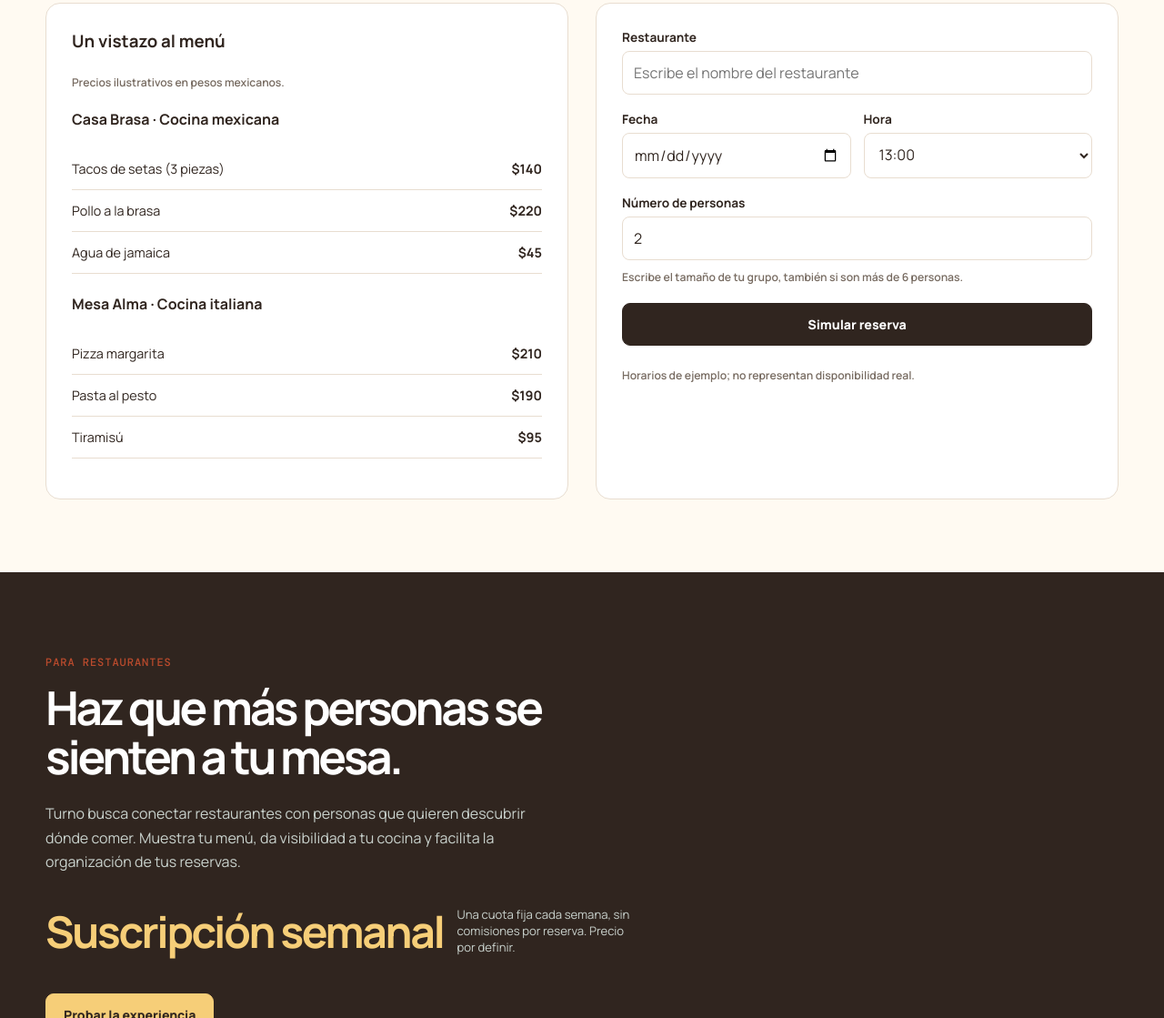
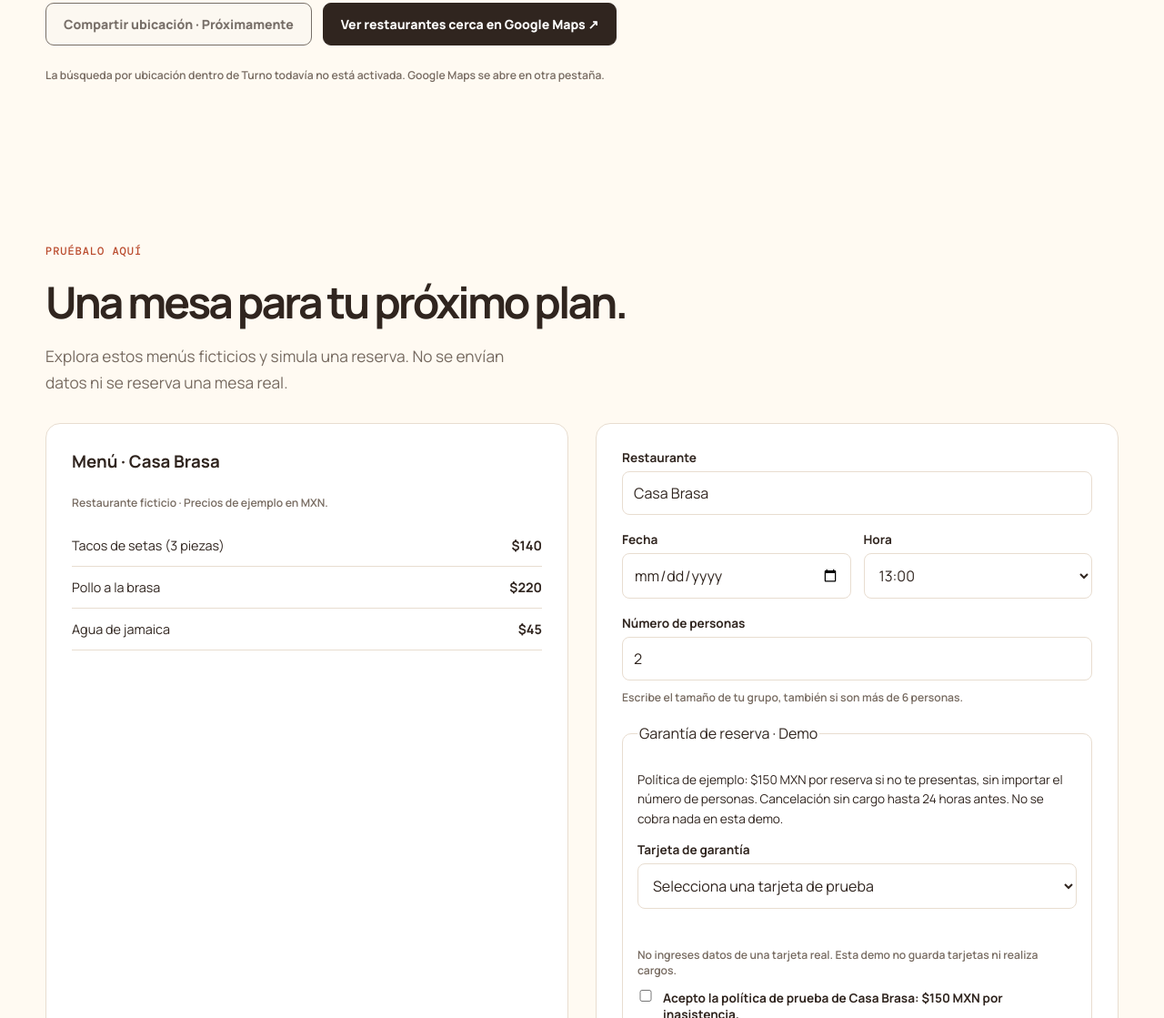
Before and after one commit to zeitounejoseph1-create/Proyecto-AAT, a plain HTML site: page index.html in a window 1280 px wide. Shown: the part 1681-2800 px from the top of the page at 91% size. Drawn offline with nearby package versions, Linux system fonts and the light colour scheme.

Commit message:
Menús por restaurante, políticas y tarjeta ficticia; acceso a búsqueda externa de restaurantes

```diff
--- a/index.html
+++ b/index.html
@@ -54,6 +54,14 @@
       :focus-visible { outline:3px solid var(--coral); outline-offset:4px; }
       #bookingResult { line-height:1.6; font-size:.9rem; }
       @media(max-width:720px) { .demo-grid { grid-template-columns:1fr; }.demo { padding:60px 0; }.menu-panel,.booking { padding:20px; } }
+
+      .button { color:var(--ink); } button:disabled { opacity:.65; cursor:wait; }
+      #nearbySearch { display:block; width:100%; max-width:600px; padding:14px; margin:10px 0 20px; border:1px solid var(--line); border-radius:9px; font:inherit; }
+      #cerca label { display:block; margin-top:24px; font-weight:700; font-size:.9rem; }
+      .nearby-grid { display:grid; grid-template-columns:repeat(auto-fit,minmax(min(100%,260px),1fr)); gap:18px; }
+      .nearby-card { padding:22px; background:white; border:1px solid var(--line); border-radius:14px; overflow-wrap:anywhere; }
+      .nearby-card h3 { margin:0 0 12px; }.nearby-card p { font-size:.85rem; color:var(--muted); line-height:1.5; }
+      .nearby-card .cta-row { margin-top:18px; }.nearby-card .button { font-size:.76rem; padding:10px; }
     </style>
   </head>
   <body>
@@ -69,8 +77,8 @@
           <span class="eyebrow">Tu próximo antojo está cerca</span>
           <h1>Tu próxima comida empieza con una buena mesa.</h1>
           <p class="lead">Descubre restaurantes cerca de ti. Explora menús, compara precios y encuentra una mesa para compartir.</p>
-          <div class="cta-row"><a class="button dark" href="#demo">Explorar restaurantes</a><a class="button" href="#negocios">Tengo un negocio</a></div>
-          <p class="note">Prototipo interactivo · Restaurantes y precios de ejemplo</p>
+          <div class="cta-row"><a class="button dark" href="#cerca">Explorar restaurantes</a><a class="button" href="#negocios">Tengo un negocio</a></div>
+          <p class="note">Prototipo interactivo · Reservas simuladas</p>
         </div>
         <div class="phone" aria-label="Vista previa de la aplicación Turno">
           <div class="screen"><div class="mobile-top"><span>9:41</span><span>● ● ●</span></div><h3>Hola, Joseph</h3><p>¿Qué se te antoja hoy?</p><a class="location" style="display:block;text-decoration:none" href="#demo">Ver menú y probar una reserva →</a>
@@ -81,19 +89,17 @@
       </section>
       <section class="proof"><div class="wrap"><span>Una experiencia simple para todos</span><strong>Encuentra. Elige. Reserva.</strong><span>Tu mesa, en pocos pasos</span></div></section>
       <section class="how wrap" id="como-funciona"><span class="section-label">Así de fácil</span><h2>Del antojo a la mesa, en tres pasos.</h2><div class="steps"><article class="step"><span class="number">01 / DESCUBRE</span><h3>Lo mejor cerca de ti</h3><p>Descubre restaurantes por zona y tipo de cocina. Encuentra una opción para cada ocasión.</p></article><article class="step"><span class="number">02 / COMPARA</span><h3>Decide con confianza</h3><p>Explora el menú y los precios por persona antes de elegir dónde comer.</p></article><article class="step"><span class="number">03 / RESERVA</span><h3>Elige tu mesa</h3><p>Selecciona restaurante, fecha, hora y número de personas. Prueba el proceso en nuestra demo.</p></article></div></section>
+      <section class="demo wrap" id="cerca" aria-labelledby="nearbyTitle"><span class="section-label">Descubre cerca de ti</span><h2 id="nearbyTitle">¿Dónde comemos hoy?</h2><p class="lead">Busca restaurantes cercanos en Google Maps. Luego escribe su nombre en la demo de reserva.</p><div class="cta-row"><button class="button" type="button" disabled>Compartir ubicación · Próximamente</button><a class="button dark" href="https://www.google.com/maps/search/restaurantes+cerca+de+mi/" target="_blank" rel="noopener noreferrer">Ver restaurantes cerca en Google Maps ↗</a></div><p class="note">La búsqueda por ubicación dentro de Turno todavía no está activada. Google Maps se abre en otra pestaña.</p></section>
       <section class="demo wrap" id="demo" aria-labelledby="demoTitle">
         <span class="section-label">Pruébalo aquí</span><h2 id="demoTitle">Una mesa para tu próximo plan.</h2>
         <p class="lead">Explora estos menús ficticios y simula una reserva. No se envían datos ni se reserva una mesa real.</p>
         <div class="demo-grid">
-          <div class="menu-panel"><h3>Un vistazo al menú</h3><p class="note">Precios ilustrativos en pesos mexicanos.</p>
-            <h4>Casa Brasa · Cocina mexicana</h4><ul><li><span>Tacos de setas (3 piezas)</span><strong>$140</strong></li><li><span>Pollo a la brasa</span><strong>$220</strong></li><li><span>Agua de jamaica</span><strong>$45</strong></li></ul>
-            <h4>Mesa Alma · Cocina italiana</h4><ul><li><span>Pizza margarita</span><strong>$210</strong></li><li><span>Pasta al pesto</span><strong>$190</strong></li><li><span>Tiramisú</span><strong>$95</strong></li></ul>
-          </div>
+          <div class="menu-panel" id="selectedMenu" aria-live="polite"></div>
           <form class="booking" id="bookingForm">
-            <label for="restaurant">Restaurante</label><input id="restaurant" name="restaurant" type="text" list="restaurantOptions" placeholder="Escribe el nombre del restaurante" maxlength="120" autocomplete="off" required><datalist id="restaurantOptions"><option value="Casa Brasa"></option><option value="Mesa Alma"></option></datalist>
+            <label for="restaurant">Restaurante</label><input id="restaurant" name="restaurant" type="text" list="restaurantOptions" placeholder="Escribe el nombre del restaurante" value="Casa Brasa" maxlength="120" autocomplete="off" required><datalist id="restaurantOptions"><option value="Casa Brasa"></option><option value="Mesa Alma"></option></datalist>
             <div class="form-row"><div><label for="date">Fecha</label><input id="date" name="date" type="date" required></div><div><label for="time">Hora</label><select id="time" name="time" required><option value="13:00">13:00</option><option value="14:00">14:00</option><option value="15:00">15:00</option><option value="18:00">18:00</option><option value="19:00">19:00</option><option value="20:00">20:00</option><option value="21:00">21:00</option></select></div></div>
             <label for="guests">Número de personas</label><input id="guests" name="guests" type="number" min="1" step="1" value="2" inputmode="numeric" aria-describedby="guestsHelp" required><p id="guestsHelp" class="note" style="margin-top:-8px;margin-bottom:20px">Escribe el tamaño de tu grupo, también si son más de 6 personas.</p>
-            <button class="button dark" type="submit">Simular reserva</button><p class="note">Horarios de ejemplo; no representan disponibilidad real.</p>
+            <fieldset style="border:1px solid var(--line);border-radius:10px;padding:16px;margin:0 0 20px"><legend>Garantía de reserva · Demo</legend><p id="cancellationPolicy" style="font-size:.85rem;line-height:1.6"></p><label for="testCard">Tarjeta de garantía</label><select id="testCard" required><option value="">Selecciona una tarjeta de prueba</option><option value="demo">Tarjeta ficticia · termina en 4242</option></select><p class="note">No ingreses datos de una tarjeta real. Esta demo no guarda tarjetas ni realiza cargos.</p><label style="display:flex;gap:10px;align-items:flex-start"><input id="acceptPolicy" type="checkbox" required style="width:18px;flex:0 0 18px;margin:0"><span id="policyLabel">Acepto la política de inasistencia de prueba.</span></label></fieldset><button class="button dark" id="reserveButton" type="submit">Simular reserva</button><p class="note">Horarios de ejemplo; no representan disponibilidad real.</p>
             <p id="bookingResult" role="status" aria-live="polite" tabindex="-1"></p>
           </form>
         </div>
@@ -116,6 +122,7 @@
       });
       form.addEventListener('submit', event => {
         event.preventDefault();
+        if (!currentRestaurant) { result.textContent = 'Este restaurante no tiene menú ni política registrados. Elige Casa Brasa o Mesa Alma para probar la reserva.'; return; }
         dateInput.min = todayLocal();
         const selected = new Date(dateInput.value + 'T' + form.elements.time.value);
         if (!Number.isFinite(selected.getTime()) || selected <= new Date()) {
@@ -125,9 +132,43 @@
         }
         dateInput.setCustomValidity('');
         const date = selected.toLocaleDateString('es-MX', { day: 'numeric', month: 'long', year: 'numeric' });
-        result.textContent = 'Simulación lista: ' + form.elements.restaurant.value + ', ' + date + ' a las ' + form.elements.time.value + ', para ' + form.elements.guests.value + (form.elements.guests.value === '1' ? ' persona.' : ' personas.') + ' Esta prueba no genera una reserva real.';
+        result.textContent = 'Simulación lista: ' + form.elements.restaurant.value + ', ' + date + ' a las ' + form.elements.time.value + ', para ' + form.elements.guests.value + (form.elements.guests.value === '1' ? ' persona.' : ' personas.') + ' Garantía ficticia: $' + currentRestaurant.noShow + ' MXN por reserva si no asistes. Esta prueba no genera una reserva real ni realiza cargos.';
         result.focus();
       });
+
+      const restaurantInput = document.getElementById('restaurant');
+      restaurantInput.addEventListener('input', () => restaurantInput.setCustomValidity(''));
+      form.addEventListener('submit', event => {
+        if (!restaurantInput.value.trim()) {
+          event.preventDefault();
+          result.textContent = '';
+          restaurantInput.setCustomValidity('Escribe el nombre del restaurante.');
+          restaurantInput.reportValidity();
+        }
+      });
+      const normalize = text => text.normalize('NFD').replace(/[\u0300-\u036f]/g, '').toLowerCase();
+      const demoRestaurants = {
+        'casa brasa': {name:'Casa Brasa',noShow:150,items:[['Tacos de setas (3 piezas)',140],['Pollo a la brasa',220],['Agua de jamaica',45]]},
+        'mesa alma': {name:'Mesa Alma',noShow:200,items:[['Pizza margarita',210],['Pasta al pesto',190],['Tiramisú',95]]}
+      };
+      let currentRestaurant = null;
+      function updateRestaurant() {
+        currentRestaurant = demoRestaurants[normalize(restaurantInput.value.trim())] || null;
+        const panel = document.getElementById('selectedMenu'); panel.replaceChildren();
+        const heading = document.createElement('h3'); heading.textContent = currentRestaurant ? 'Menú · ' + currentRestaurant.name : 'Menú no disponible';
+        const info = document.createElement('p'); info.className = 'note'; info.textContent = currentRestaurant ? 'Restaurante ficticio · Precios de ejemplo en MXN.' : 'Este restaurante aún no tiene menú ni política de inasistencia registrados en Turno. Prueba con Casa Brasa o Mesa Alma. Aparecer en la búsqueda cercana no implica afiliación.';
+        panel.append(heading,info);
+        if(currentRestaurant) {
+          const list = document.createElement('ul');
+          currentRestaurant.items.forEach(([name,price]) => { const li=document.createElement('li'),label=document.createElement('span'),cost=document.createElement('strong'); label.textContent=name;cost.textContent='$'+price;li.append(label,cost);list.append(li); });panel.append(list);
+        }
+        document.getElementById('cancellationPolicy').textContent = currentRestaurant ? 'Política de ejemplo: $' + currentRestaurant.noShow + ' MXN por reserva si no te presentas, sin importar el número de personas. Cancelación sin cargo hasta 24 horas antes. No se cobra nada en esta demo.' : 'Política pendiente: no se puede confirmar una reserva con garantía.';
+        document.getElementById('policyLabel').textContent = currentRestaurant ? 'Acepto la política de prueba de ' + currentRestaurant.name + ': $' + currentRestaurant.noShow + ' MXN por inasistencia.' : 'Política pendiente.';
+        document.getElementById('acceptPolicy').checked=false;document.getElementById('acceptPolicy').disabled=!currentRestaurant;
+        document.getElementById('testCard').value='';document.getElementById('testCard').disabled=!currentRestaurant;
+        document.getElementById('reserveButton').disabled=!currentRestaurant;result.textContent='';
+      }
+      restaurantInput.addEventListener('input',updateRestaurant);updateRestaurant();
     </script>
   </body>
 </html>
```
